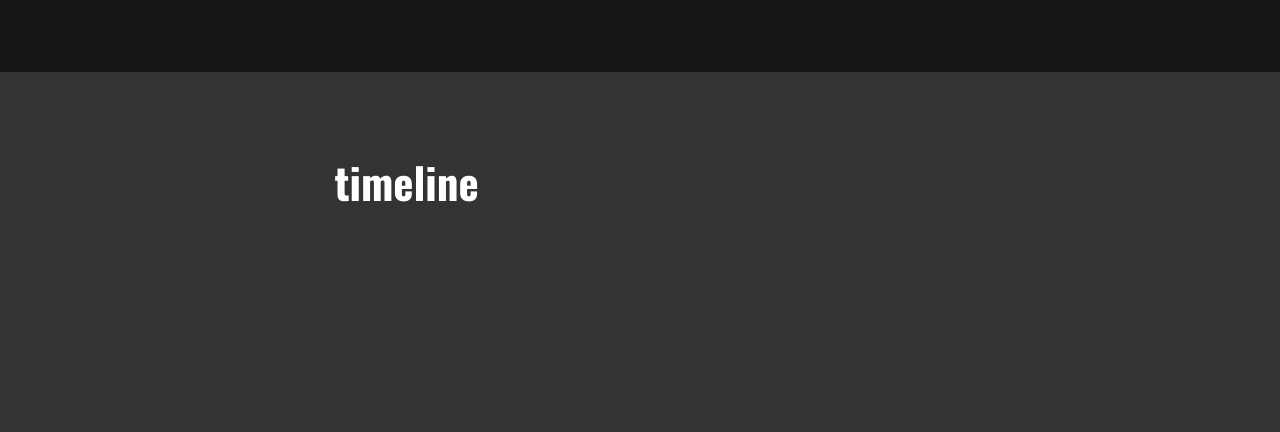
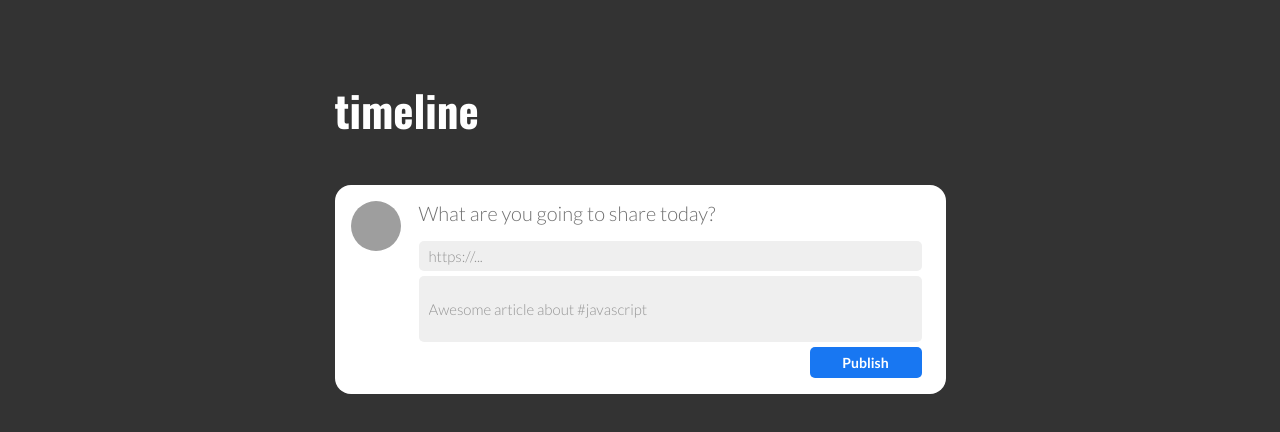
Before and after one commit to Tavares-ltc/linkr-frontend, a React (Create React App) app: page /timeline in a window 1280 px wide. Shown: the top 432 px of the page. Built offline with nearby package versions, Linux system fonts and the light colour scheme; grey boxes are pictures that could not be loaded.

Commit message:
feat: post layout

```diff
--- a/public/index.html
+++ b/public/index.html
@@ -7,7 +7,7 @@
     <link rel="preconnect" href="https://fonts.googleapis.com" />
     <link rel="preconnect" href="https://fonts.gstatic.com" crossorigin />
     <link
-      href="https://fonts.googleapis.com/css2?family=Oswald:wght@400;700&display=swap"
+      href="https://fonts.googleapis.com/css2?family=Lato:wght@300;400;700&family=Oswald:wght@400;700&display=swap"
       rel="stylesheet"
     />
     <meta name="theme-color" content="#000000" />
--- a/src/components/Header/Header.js
+++ /dev/null
@@ -1,13 +0,0 @@
-import styled from "styled-components";
-
-function Header() {
-  return <Wrapper></Wrapper>;
-}
-
-const Wrapper = styled.div`
-  background-color: #151515;
-  width: 100%;
-  height: 72px;
-`;
-
-export default Header;
--- /dev/null
+++ b/src/components/Posts/Picture.js
@@ -0,0 +1,14 @@
+import styled from "styled-components";
+
+function Picture({ image_url }) {
+  return <Image src={image_url} />;
+}
+
+const Image = styled.img`
+  border-radius: 50%;
+  object-fit: cover;
+  width: 50px;
+  height: 50px;
+`;
+
+export default Picture;
--- a/src/components/Posts/Post.js
+++ b/src/components/Posts/Post.js
@@ -1,4 +1,125 @@
+import { useState } from "react";
+import styled from "styled-components";
+import Picture from "./Picture";
+
 function Post() {
-  return;
+  const [input, setInput] = useState({ url: null, description: null });
+
+  function handleSubmit(e) {
+    e.preventDefault();
+    console.log(input);
+  }
+
+  return (
+    <Wrapper>
+      <Picture
+        image_url={
+          "https://gw.geneanet.org/public/img/media/deposits/b9/0b/4099922/medium.jpg?t=1449669854"
+        }
+      />
+      <div>
+        <h6>What are you going to share today?</h6>
+        <Form onSubmit={handleSubmit}>
+          <InputUrl
+            placeholder="https://..."
+            name="url"
+            type="url"
+            required
+            onChange={(e) => setInput({ ...input, url: e.target.value })}
+          />
+          <InputDescription
+            placeholder="Awesome article about #javascript"
+            name="description"
+            type="text"
+            onChange={(e) =>
+              setInput({ ...input, description: e.target.value })
+            }
+          />
+          <div>
+            <Button>Publish</Button>
+          </div>
+        </Form>
+      </div>
+    </Wrapper>
+  );
 }
+
+const Wrapper = styled.div`
+  background-color: #fff;
+  display: flex;
+  column-gap: 18px;
+  max-width: 611px;
+  width: 100%;
+  height: 209px;
+  border-radius: 16px;
+  padding: 16px;
+
+  & > div {
+    max-width: 503px;
+    width: 100%;
+  }
+
+  & > div > h6 {
+    font-family: "Lato", sans-serif;
+    height: 40px;
+    font-weight: 300;
+    font-size: 20px;
+    line-height: 24px;
+    color: #707070;
+  }
+`;
+
+const Form = styled.form`
+  position: relative;
+  width: 100%;
+  display: flex;
+  flex-direction: column;
+  row-gap: 5px;
+`;
+
+const InputUrl = styled.input`
+  height: 30px;
+  background: #efefef;
+  font-family: "Lato";
+  color: #595959;
+  font-style: normal;
+  font-weight: 400;
+  font-size: 15px;
+  border-radius: 5px;
+  border: none;
+  padding-left: 10px;
+
+  &::placeholder {
+    font-weight: 300;
+    color: #949494;
+  }
+
+  &:focus {
+    outline: none;
+  }
+`;
+
+const InputDescription = styled(InputUrl)`
+  height: 66px;
+`;
+
+const Button = styled.button`
+  position: absolute;
+  background: #1877f2;
+  width: 112px;
+  height: 31px;
+  border-radius: 5px;
+  font-family: "Lato", sans-serif;
+  font-weight: 700;
+  font-size: 14px;
+  color: #ffffff;
+  cursor: pointer;
+  border: 0;
+  right: 0;
+
+  &:hover {
+    filter: brightness(1.15);
+  }
+`;
+
 export default Post;
--- a/src/components/Timeline/Timeline.js
+++ b/src/components/Timeline/Timeline.js
@@ -1,17 +1,15 @@
 import styled from "styled-components";
-import Header from "../Header/Header";
 import Title from "../Title/Title";
+import Post from "../Posts/Post";
 
 function Timeline() {
   return (
-    <>
-      <Header></Header>
-      <Wrapper>
-        <Title>
-          <h1>timeline</h1>
-        </Title>
-      </Wrapper>
-    </>
+    <Wrapper>
+      <Title>
+        <h1>timeline</h1>
+      </Title>
+      <Post />
+    </Wrapper>
   );
 }
 
--- a/src/components/Title/Title.js
+++ b/src/components/Title/Title.js
@@ -7,11 +7,12 @@ function Title({ children }) {
 const Wrapper = styled.div`
   & > h1 {
     font-family: "Oswald", sans-serif;
+    color: #fff;
+    font-size: 43px;
+    font-weight: 700;
+    line-height: 64px;
     height: 64px;
-    line-height: 64px;
-    font-weight: 700;
-    font-size: 43px;
-    color: #fff;
+    margin-bottom: 43px;
   }
 `;
 
```
